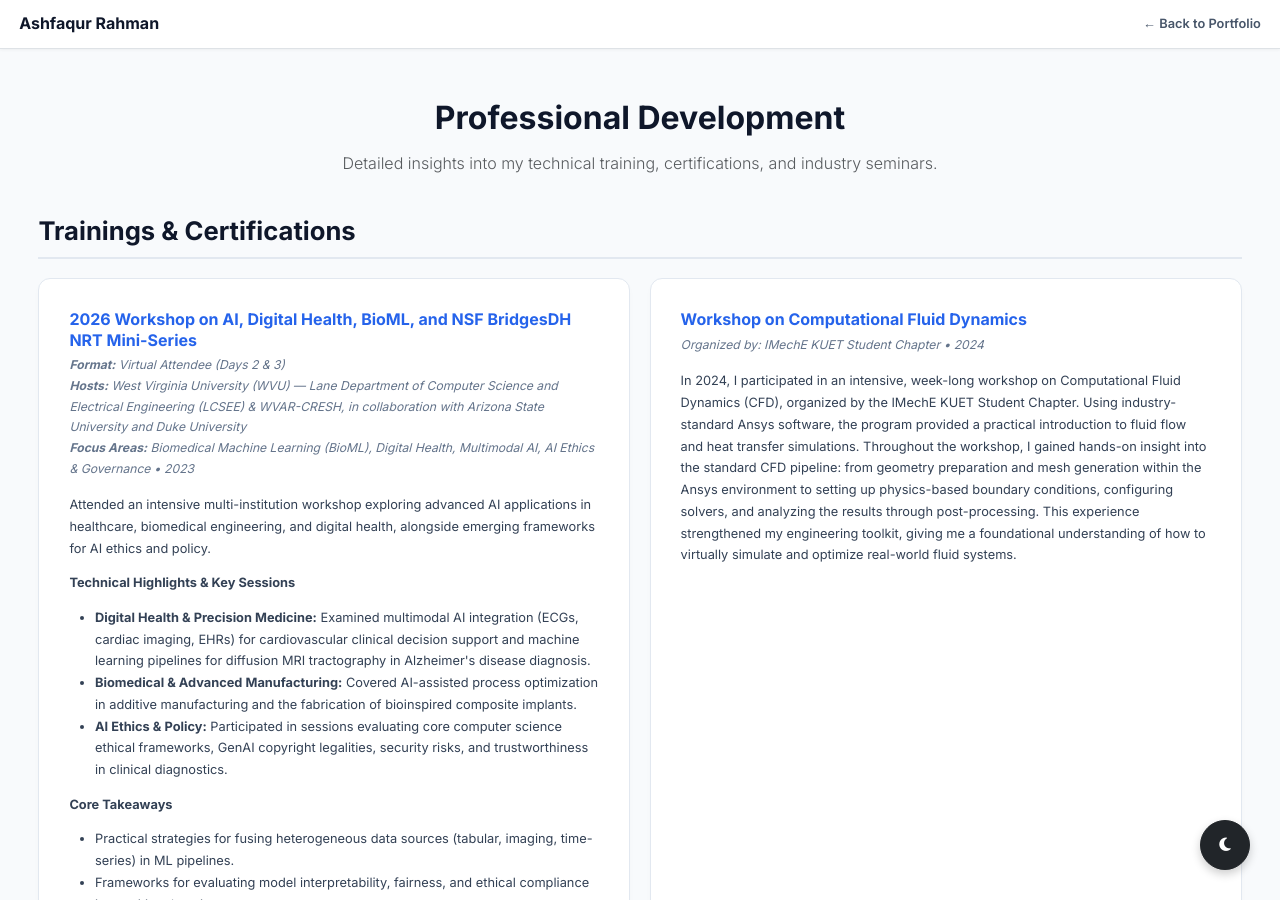
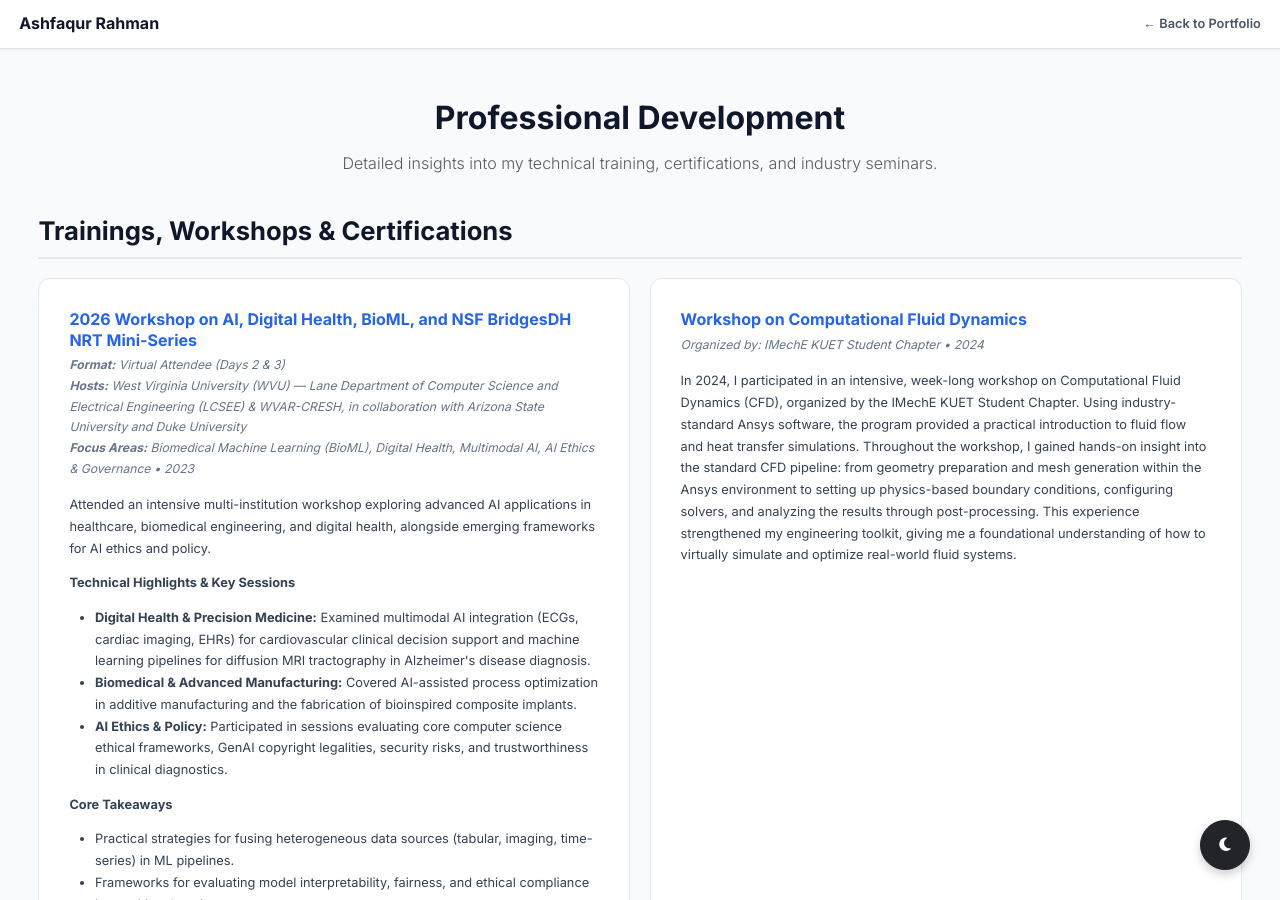
Before and after one commit to AshfaqurRahman99/AshfaqurRahman99.github.io, a Jekyll site: the page development.html, which Jekyll copies as it is, in a window 1280 px wide and 900 px high. Built offline with Jekyll 4.4.1, drawn with Linux system fonts in a browser that asks for light colours.

Commit message:
Update development.html

```diff
--- a/development.html
+++ b/development.html
@@ -298,7 +298,7 @@
         </div>
 
         <!-- TRAININGS SECTION -->
-        <h2 class="mb-4" style="border-bottom: 2px solid #e2e8f0; padding-bottom: 10px;">Trainings & Certifications</h2>
+        <h2 class="mb-4" style="border-bottom: 2px solid #e2e8f0; padding-bottom: 10px;">Trainings, Workshops & Certifications</h2>
         <div class="row g-4 mb-5">
 
             <!-- TRAINING 4 -->
```
